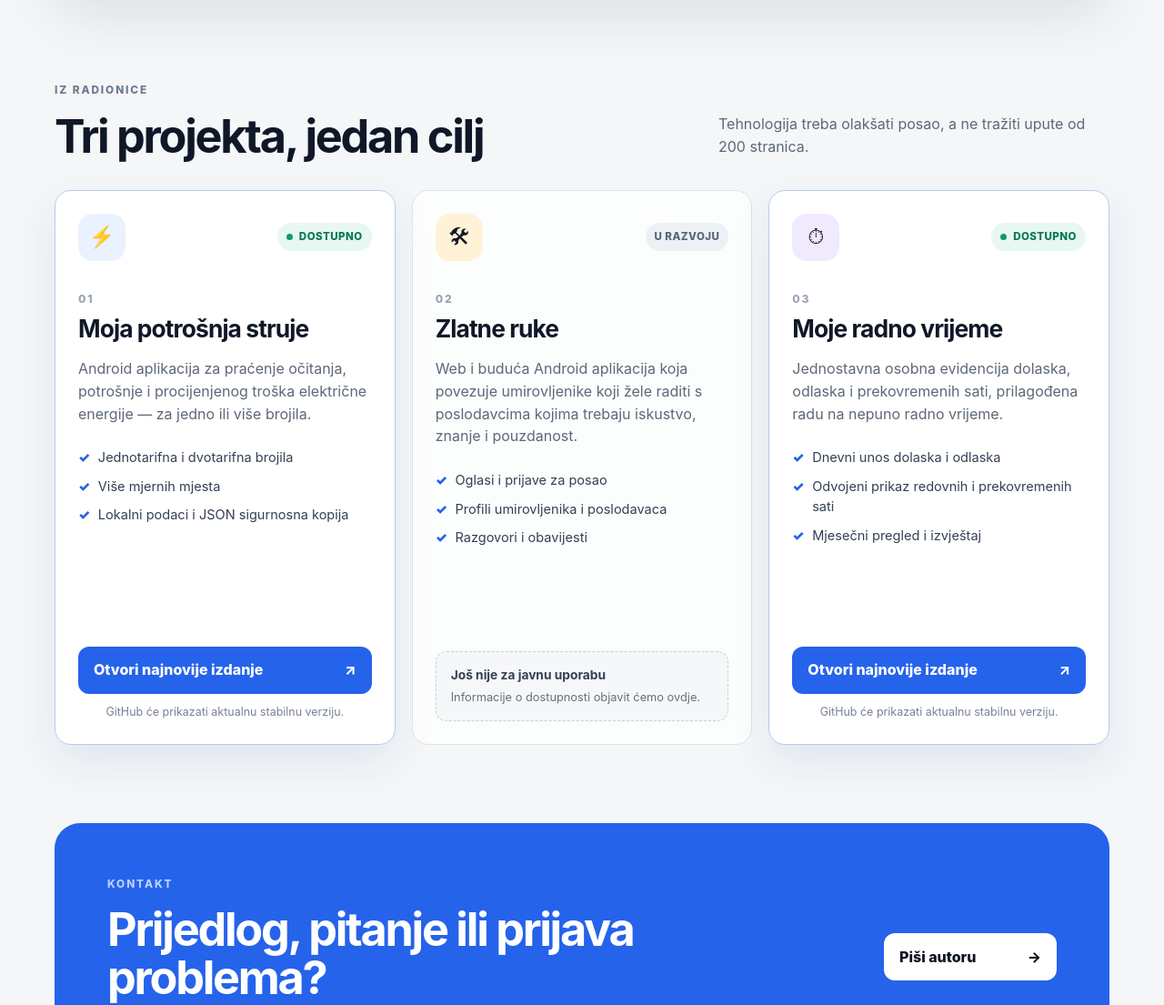
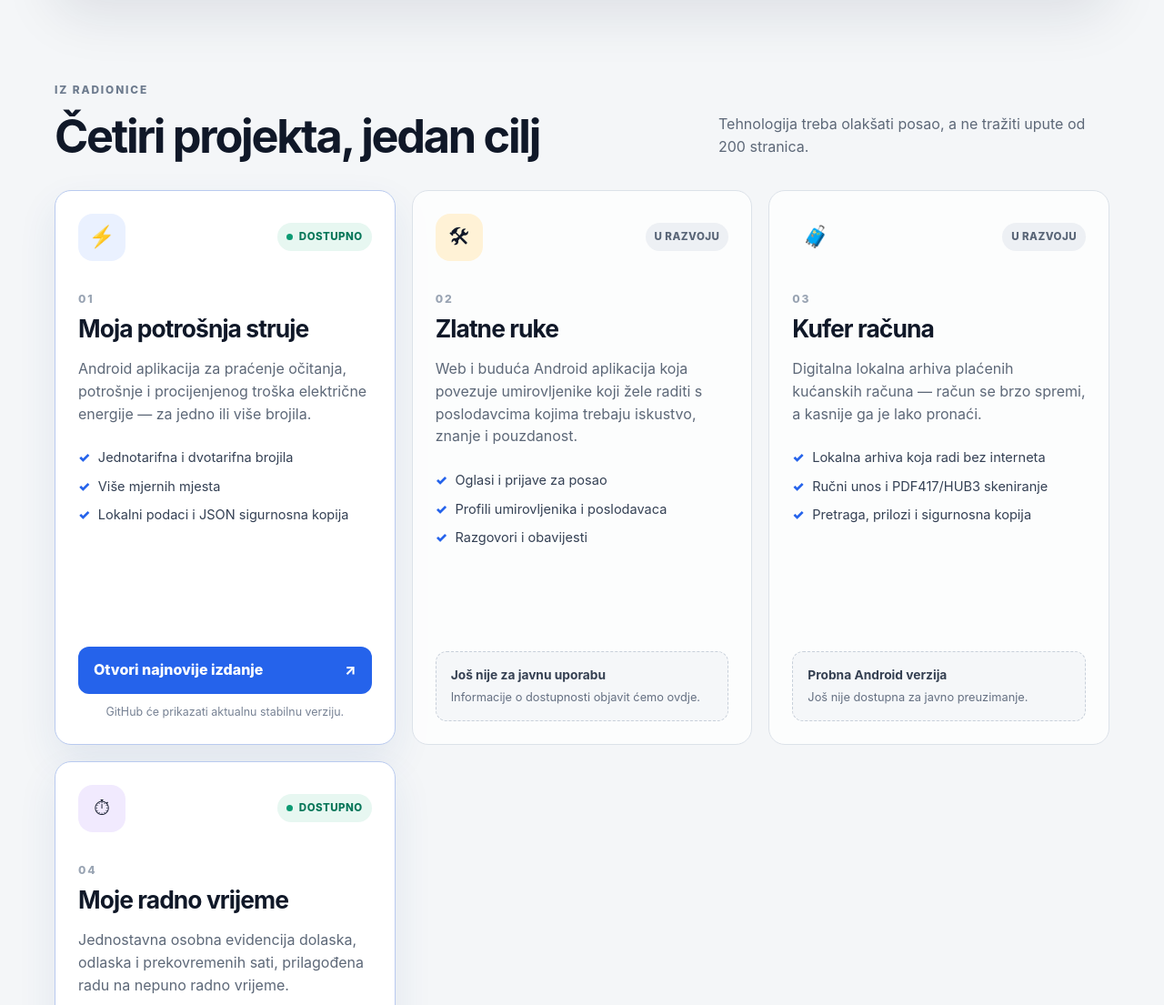
Before and after one commit to elviscankovic/moja-radionica, a website with bundled scripts: page index.html in a window 1280 px wide. Shown: the part 860-1965 px from the top of the page at 91% size. Built offline with nearby package versions, Linux system fonts and the light colour scheme; no server answers.

Commit message:
Add Kufer računa to workshop page

```diff
--- a/index.html
+++ b/index.html
@@ -33,7 +33,7 @@
       <div class="section-heading">
         <div>
           <p class="eyebrow">IZ RADIONICE</p>
-          <h2 id="apps-title">Tri projekta, jedan cilj</h2>
+          <h2 id="apps-title">Četiri projekta, jedan cilj</h2>
         </div>
         <p>Tehnologija treba olakšati posao, a ne tražiti upute od 200 stranica.</p>
       </div>
@@ -86,13 +86,34 @@
           </div>
         </article>
 
+        <article class="app-card">
+          <div class="card-topline">
+            <span class="app-icon app-icon--cyan" aria-hidden="true">🧳</span>
+            <span class="status status--building">U razvoju</span>
+          </div>
+          <div class="card-copy">
+            <p class="card-number">03</p>
+            <h3>Kufer računa</h3>
+            <p>Digitalna lokalna arhiva plaćenih kućanskih računa — račun se brzo spremi, a kasnije ga je lako pronaći.</p>
+            <ul class="feature-list" aria-label="Planirane mogućnosti">
+              <li>Lokalna arhiva koja radi bez interneta</li>
+              <li>Ručni unos i PDF417/HUB3 skeniranje</li>
+              <li>Pretraga, prilozi i sigurnosna kopija</li>
+            </ul>
+          </div>
+          <div class="coming-soon" role="note">
+            <strong>Probna Android verzija</strong>
+            <span>Još nije dostupna za javno preuzimanje.</span>
+          </div>
+        </article>
+
         <article class="app-card app-card--ready">
           <div class="card-topline">
             <span class="app-icon app-icon--violet" aria-hidden="true">⏱</span>
             <span class="status status--ready"><span aria-hidden="true"></span> Dostupno</span>
           </div>
           <div class="card-copy">
-            <p class="card-number">03</p>
+            <p class="card-number">04</p>
             <h3>Moje radno vrijeme</h3>
             <p>Jednostavna osobna evidencija dolaska, odlaska i prekovremenih sati, prilagođena radu na nepuno radno vrijeme.</p>
             <ul class="feature-list" aria-label="Glavne mogućnosti">
```
